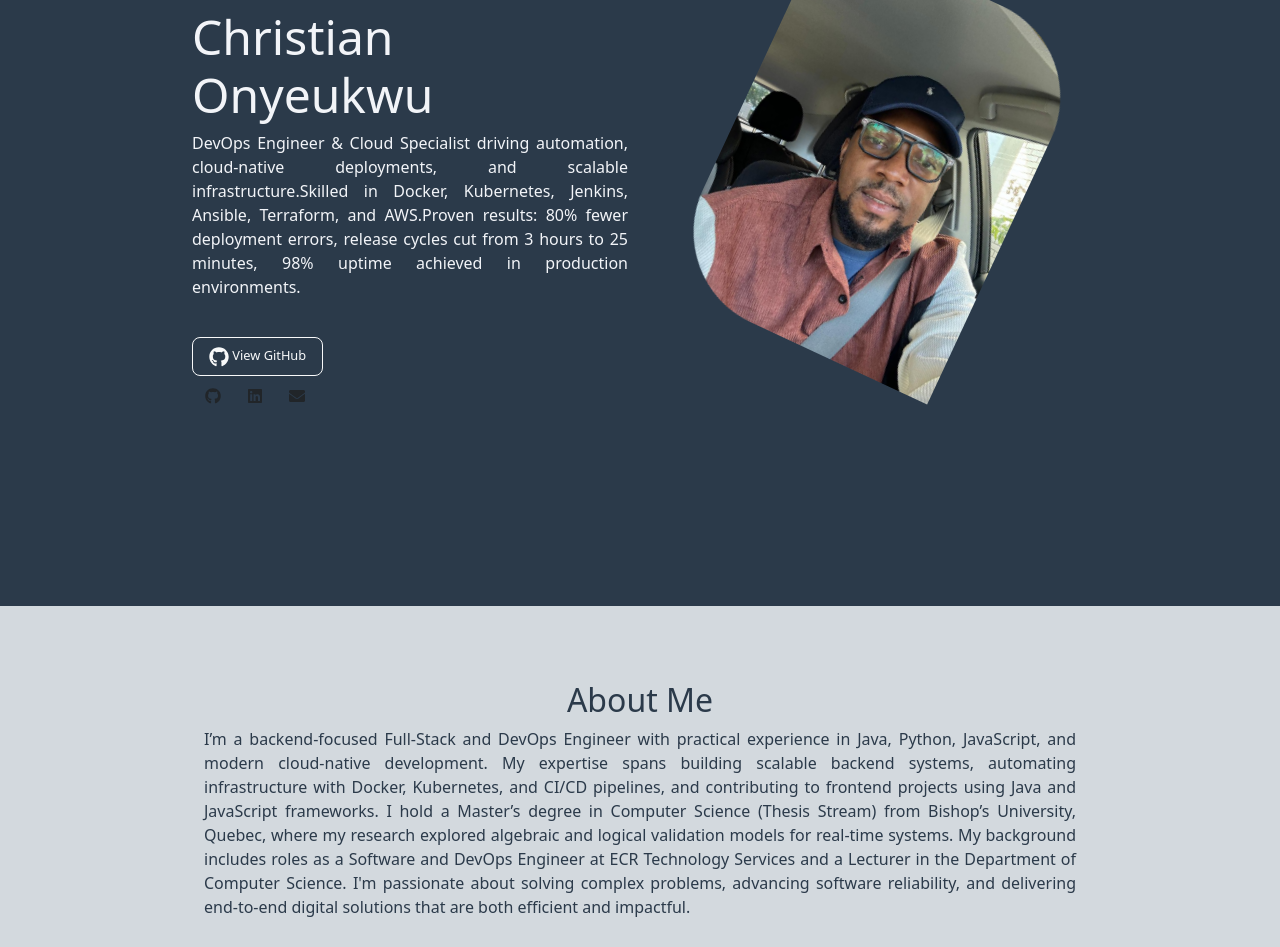
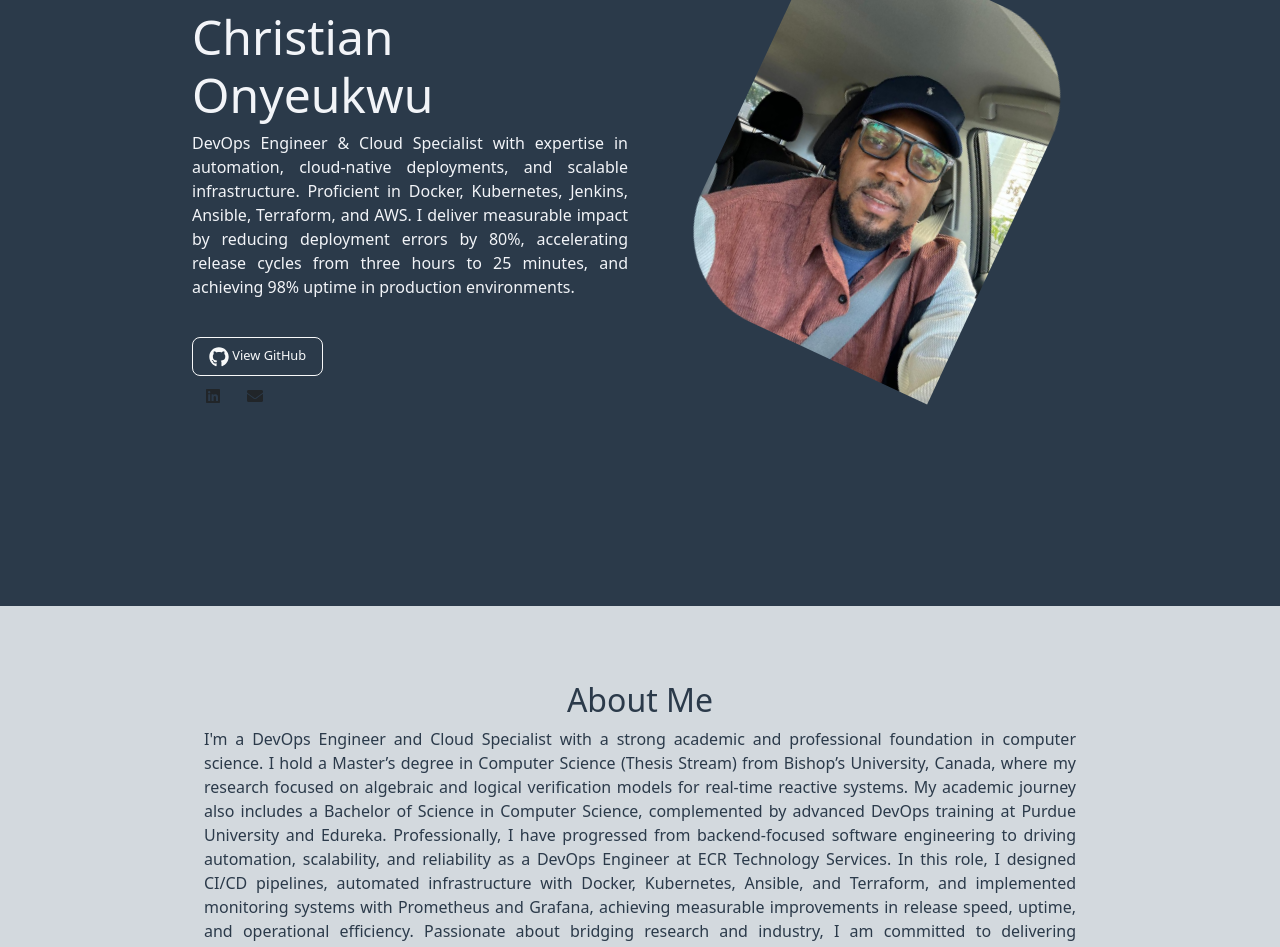
Before and after one commit to christianRibig5/christian_portfolio, a React (Vite) app: page / in a window 1280 px wide. Shown: the part 300-1247 px from the top of the page. Built offline with nearby package versions, Linux system fonts and the light colour scheme.

Commit message:
updated hero

```diff
--- a/src/components/About.jsx
+++ b/src/components/About.jsx
@@ -6,18 +6,9 @@ const About = () => {
             <div className='container-fluid'>
 
                 <h2 className="text-center">About Me</h2>
-                <p className="text-justify">
-                    I’m a backend-focused Full-Stack and DevOps Engineer with practical experience in Java,
-                    Python, JavaScript, and modern cloud-native development. My expertise spans building scalable backend
-                    systems, automating infrastructure with Docker, Kubernetes, and CI/CD pipelines, and contributing
-                    to frontend projects using Java and JavaScript frameworks. I hold a Master’s degree in Computer Science (Thesis Stream)
-                    from Bishop’s University, Quebec, where my research explored algebraic and logical validation models for
-                    real-time systems. My background includes roles as a Software and DevOps  Engineer at ECR Technology Services and a Lecturer
-                    in the Department of Computer Science. I'm passionate about solving complex problems, advancing software
-                    reliability, and delivering end-to-end digital solutions that are both efficient and impactful.
+                <p className="text-justify">I'm a DevOps Engineer and Cloud Specialist with a strong academic and professional foundation in computer science. I hold a Master’s degree in Computer Science (Thesis Stream) from Bishop’s University, Canada, where my research focused on algebraic and logical verification models for real-time reactive systems. My academic journey also includes a Bachelor of Science in Computer Science, complemented by advanced DevOps training at Purdue University and Edureka. Professionally, I have progressed from backend-focused software engineering to driving automation, scalability, and reliability as a DevOps Engineer at ECR Technology Services. In this role, I designed CI/CD pipelines, automated infrastructure with Docker, Kubernetes, Ansible, and Terraform, and implemented monitoring systems with Prometheus and Grafana, achieving measurable improvements in release speed, uptime, and operational efficiency. Passionate about bridging research and industry, I am committed to delivering innovative, resilient, and high-impact solutions in cloud-native and distributed systems.
+                </p>
 
-
-                </p>
             </div>
         </section >
     );
--- a/src/components/Contact.jsx
+++ b/src/components/Contact.jsx
@@ -4,8 +4,8 @@ const Contact = () => {
     return (
         <section id="contact" className="contact">
             <h2>Contact Me</h2>
-            <p>Email: email@example.com</p>
-            <p>LinkedIn: linkedin.com/in/johndoe</p>
+            <p>Email: onyeukwu@cs.ubishops.ca</p>
+            <p>LinkedIn: https://www.linkedin.com/in/christianonyeukwu/</p>
         </section>
     );
 };
--- a/src/components/Hero.jsx
+++ b/src/components/Hero.jsx
@@ -8,7 +8,9 @@ const Hero = () => {
             <div className="col-lg-6">
                 <p>Hello, I'm </p>
                 <h1 className="big-heading">Christian Onyeukwu</h1>
-                <p>DevOps Engineer & Cloud Specialist driving automation, cloud-native deployments, and scalable infrastructure.Skilled in Docker, Kubernetes, Jenkins, Ansible, Terraform, and AWS.Proven results: 80% fewer deployment errors, release cycles cut from 3 hours to 25 minutes, 98% uptime achieved in production environments.</p>
+                <p>DevOps Engineer & Cloud Specialist with expertise in automation, cloud-native deployments, and scalable infrastructure. Proficient in Docker, Kubernetes, Jenkins, Ansible, Terraform, and AWS. I deliver measurable impact by reducing deployment errors by 80%, accelerating release cycles from three hours to 25 minutes, and achieving 98% uptime in production environments.
+                </p>
+
                 <a
                     href="https://github.com/christianRibig5"  // Provide the path to your resume (make sure it's in the public folder)
                     target="_blank"
@@ -21,9 +23,9 @@ const Hero = () => {
                     GET IN TOUCH
                 </a> */}
                 <div className="social">
-                    <a className="btn btn-outline" href="https://github.com/christianRibig5" target="_blank" role="button"><FaGithub /></a>
+                    {/* <a className="btn btn-outline" href="https://github.com/christianRibig5" target="_blank" role="button"><FaGithub /></a> */}
                     <a className="btn btn-outline" href="https://www.linkedin.com/in/christianonyeukwu/" target="_blank"><FaLinkedin role="button" /></a>
-                    <a className="btn btn-outline" href="mailto:christianonyeukwu@gmail.com" role="button"><FaEnvelope /></a>
+                    <a className="btn btn-outline" href="mailto:onyeukwu@cs.ubishops.ca" role="button"><FaEnvelope /></a>
                 </div>
             </div>
             <div className="col-lg-6">
```
